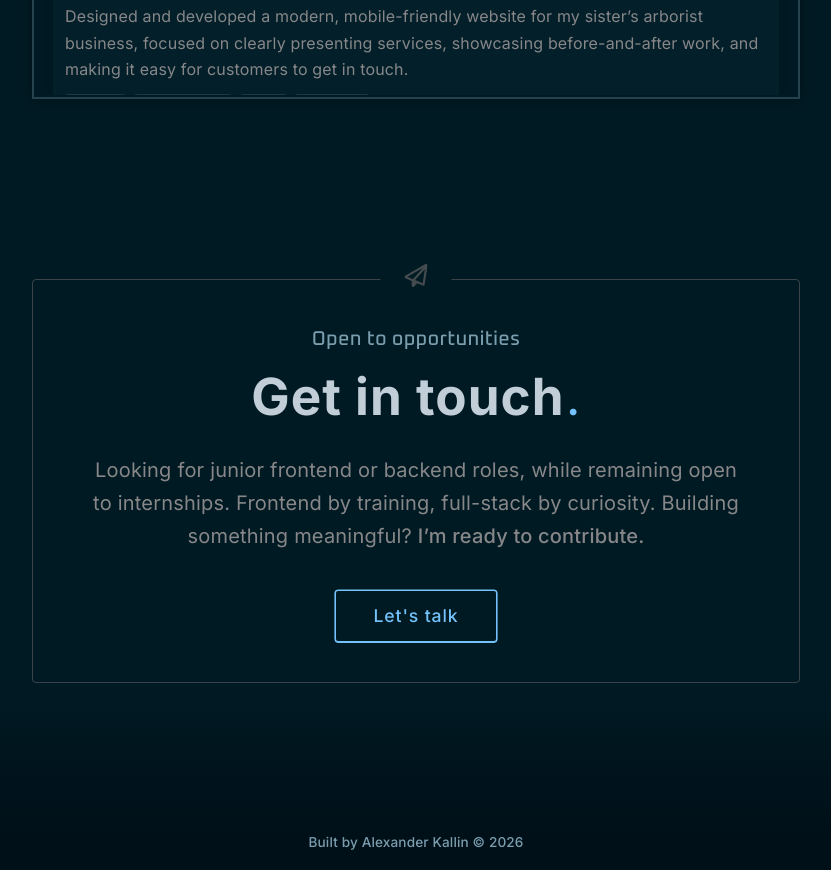
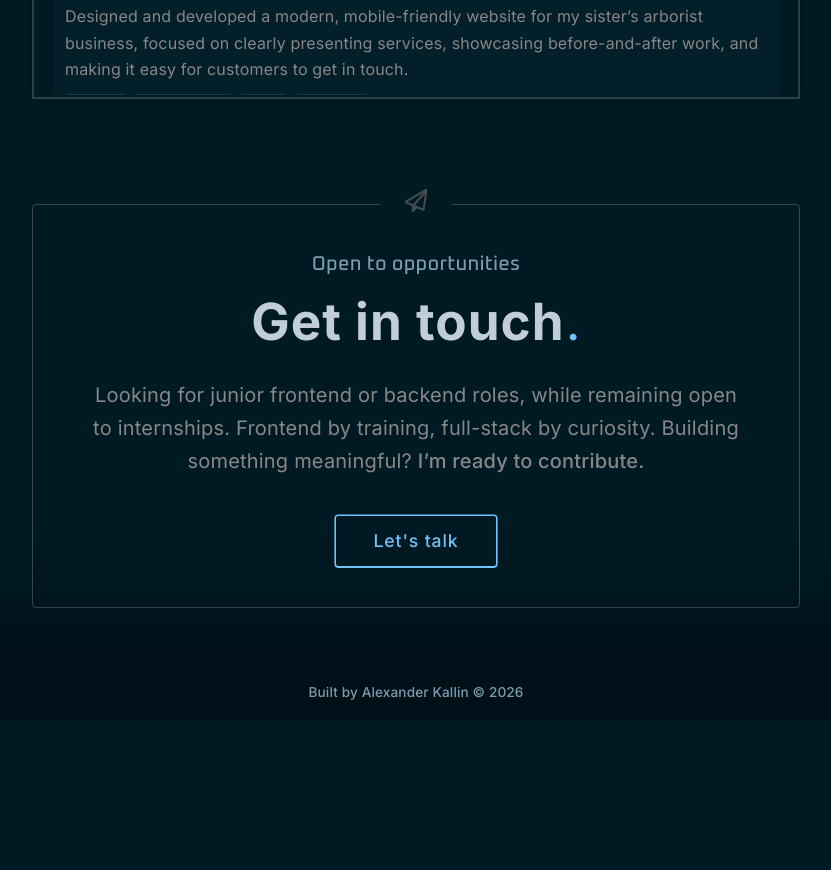
Before and after one commit to ghidra-codes/ak-portfolio, a React (Vite) app: page / in a window 1280 px wide. Shown: the part 4520-5390 px from the top of the page, without its empty margins (224-1055 px from the left). After the commit the page ends 5240 px from the top, so only its background shows below. Built offline with nearby package versions, Linux system fonts and the light colour scheme.

Commit message:
changed contact section min height

```diff
--- a/src/assets/scss/contact/_contact.scss
+++ b/src/assets/scss/contact/_contact.scss
@@ -3,11 +3,7 @@
 #contact {
 	@include section-container;
 	@include flex-center;
-	min-height: max(80vh, 700px);
-
-	@include respond(tablet) {
-		min-height: max(60vh, 600px);
-	}
+	min-height: clamp(550px, 68vh, 700px);
 }
 
 .contact-wrapper {
```
